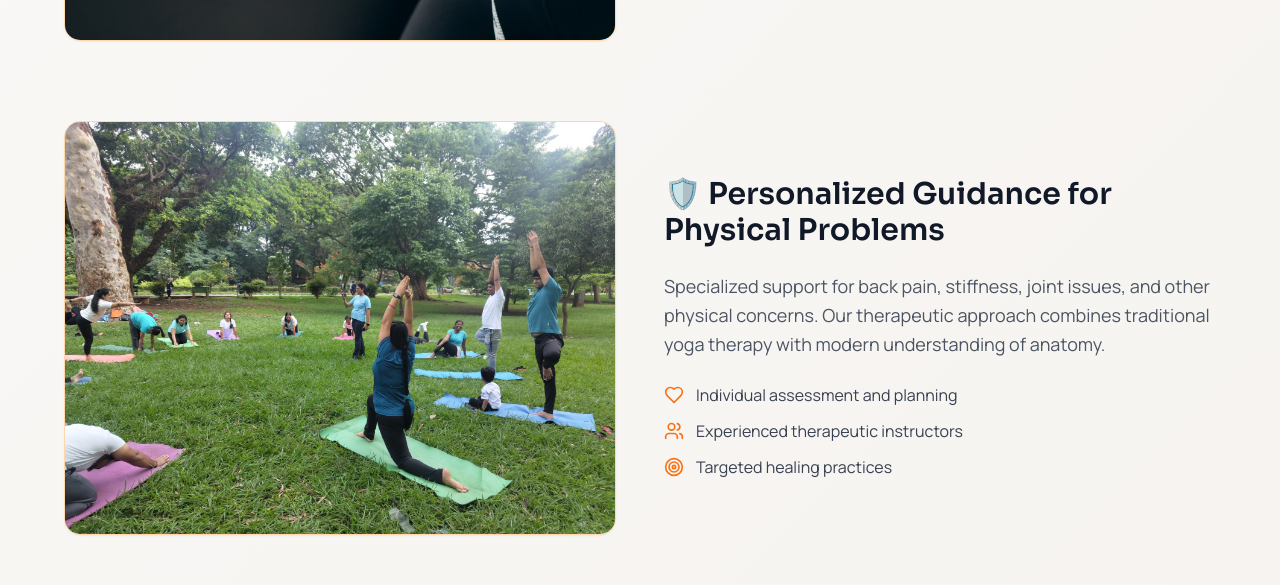
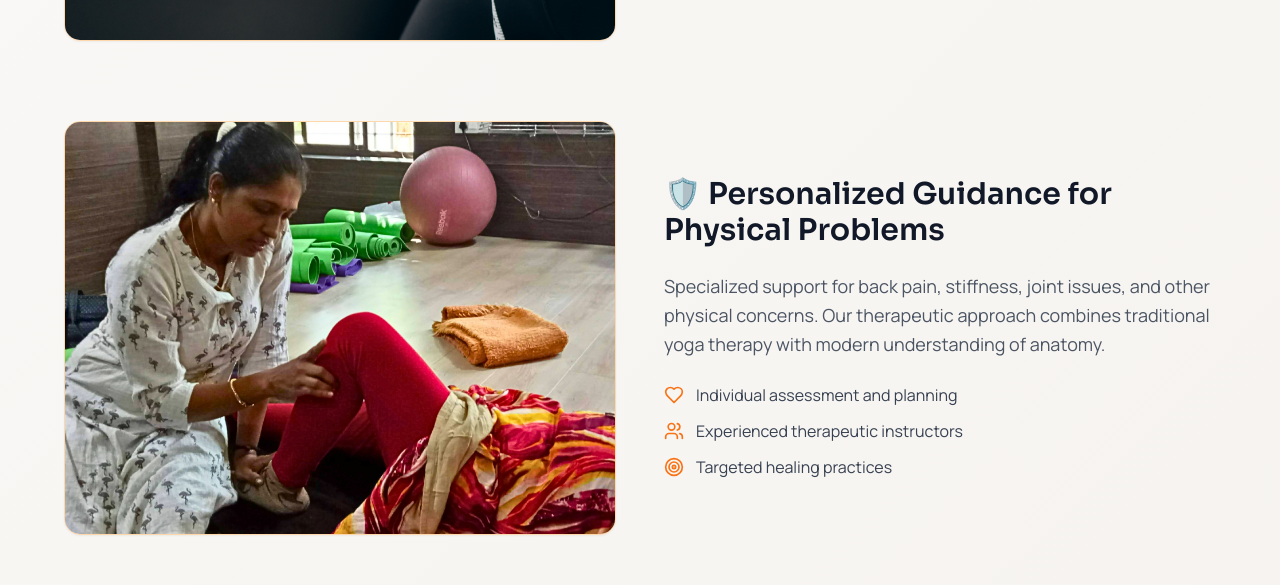
Before and after one commit to Drey108/sparsh-diya-glow, a React (Vite) app: page /services in a window 1280 px wide. Shown: the part 1180-1765 px from the top of the page. Built offline with nearby package versions, Linux system fonts and the light colour scheme; no server answers.

Commit message:
Fix: Incorrect image in Services page
Corrected the image placement in the Services page, replacing the 'Yoga for Stress Management' image with the correct 'Personalized Guidance for Physical Problems' image.

```diff
--- a/src/pages/Services.tsx
+++ b/src/pages/Services.tsx
@@ -98,7 +98,7 @@ const Services = () => {
             <div className="relative">
               {/* INSERT THERAPEUTIC YOGA IMAGE HERE - Route to /lovable-uploads/physical.jpg */}
               <img
-                src="/lovable-uploads/a4dfbf28-6321-4695-b7db-8c7e89cf485e.png"
+                src="/lovable-uploads/61ca10ed-700f-4cd7-9f79-ad1976faed86.png"
                 alt="Personalized Guidance for Physical Problems"
                 className="w-full aspect-[4/3] object-cover rounded-2xl border border-orange-200 shadow-sm"
               />
```
Also changed, not shown: public/lovable-uploads/61ca10ed-700f-4cd7-9f79-ad1976faed86.png (added).
